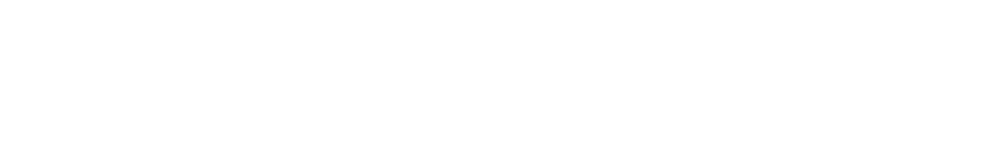
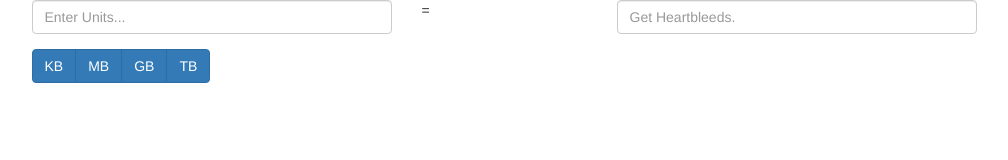
Before and after one commit to aj-may/how-many-heartbleeds, a plain HTML site: page www/index.html in a window 1280 px wide. Shown: the whole page, without its empty margins (136-1144 px from the left). Drawn offline with nearby package versions, Linux system fonts and the light colour scheme.

Commit message:
add form

```diff
--- a/www/index.html
+++ b/www/index.html
@@ -4,7 +4,7 @@
     <meta charset="utf-8">
     <meta http-equiv="X-UA-Compatible" content="IE=edge">
     <meta name="viewport" content="width=device-width, initial-scale=1, maximum-scale=1, user-scalable=no">
-    <title>Quintet</title>
+    <title>How Many Heartbleeds? - Unit conversion tool</title>
 
     <!-- Bootstrap -->
     <link href="//cdnjs.cloudflare.com/ajax/libs/twitter-bootstrap/3.1.1/css/bootstrap.min.css" rel="stylesheet">
@@ -21,13 +21,35 @@
       <form id="heartbleed-converter">
         <div class="row">
           <div class="col-sm-4 col-sm-offset-1">
+            <div class="form-group">
+              <input type="email" class="form-control" id="exampleInputEmail1" placeholder="Enter Units...">
+            </div>
+            <div class="form-group">
+              <div class="btn-group" data-toggle="buttons">
+                <label class="btn btn-primary">
+                  <input type="radio" name="units" id="kb">KB
+                </label>
+                <label class="btn btn-primary">
+                  <input type="radio" name="units" id="mb">MB
+                </label>
+                <label class="btn btn-primary">
+                  <input type="radio" name="units" id="gb">GB
+                </label>
+                <label class="btn btn-primary">
+                  <input type="radio" name="units" id="tb">TB
+                </label>
+              </div>
+            </div>
+          </div>
 
+          <div class="col-sm-2">
+            =
           </div>
-          <div class="col-sm-2">
 
-          </div>
           <div class="col-sm-4">
-
+            <div class="form-group">
+              <input type="email" class="form-control" id="heartbleeds" placeholder="Get Heartbleeds.">
+            </div>
           </div>
         </div>
       </form>
```
